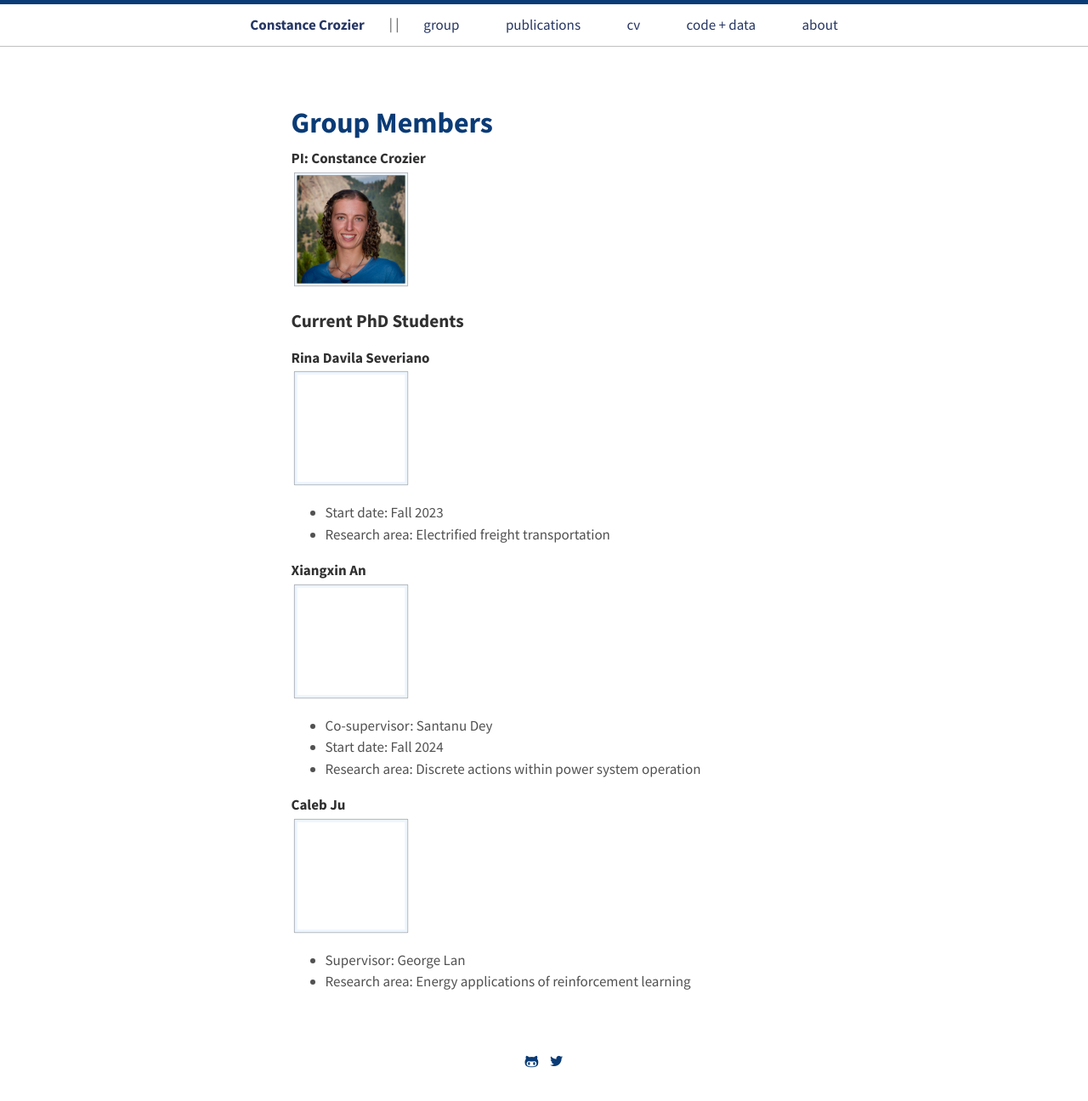
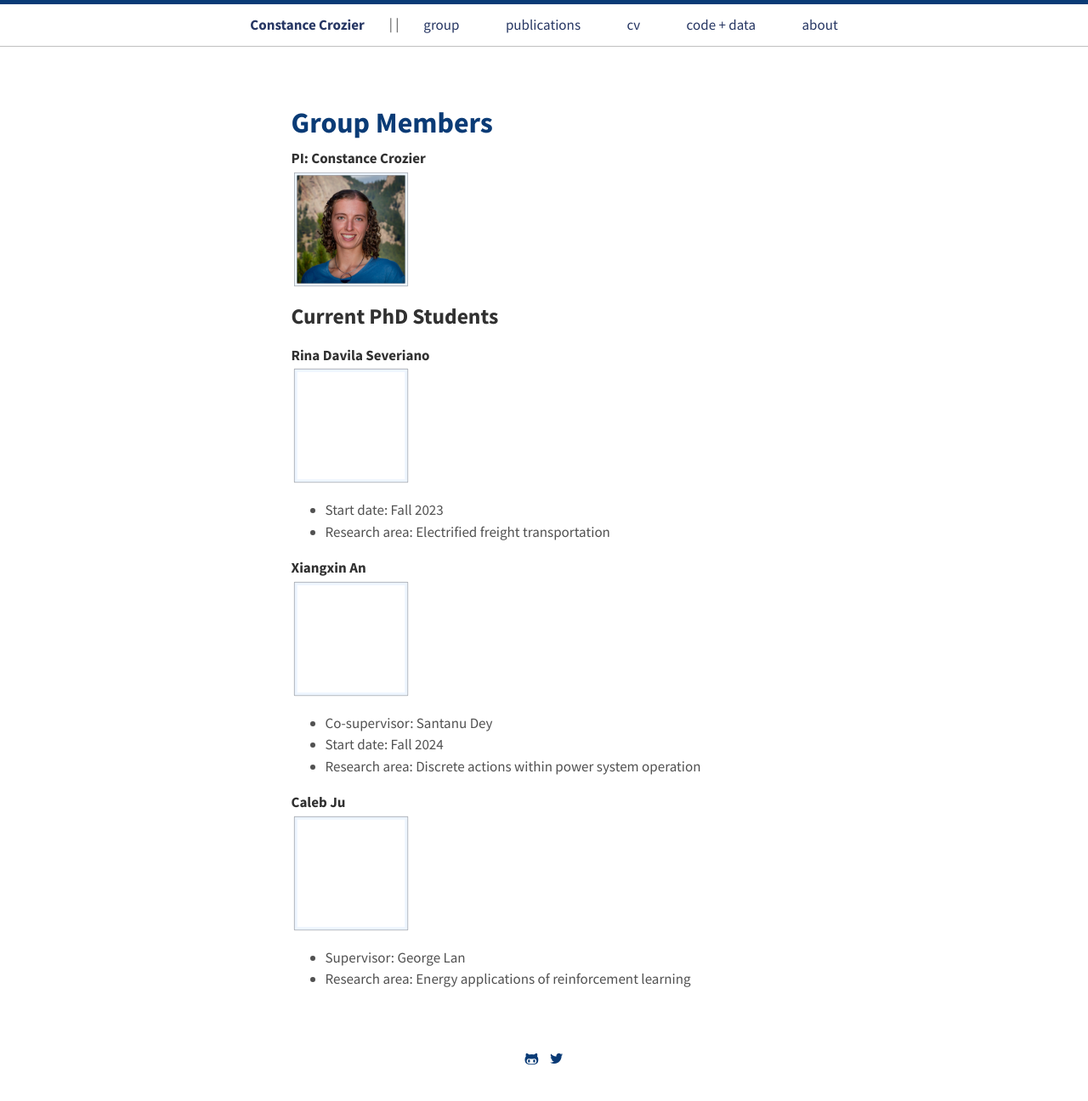
Before and after one commit to constancecrozier/constancecrozier.github.io, a Jekyll site: the page built from group.md, in a window 1280 px wide. Shown: the whole page at 85% size. Built offline with Jekyll 4.4.1, drawn with Linux system fonts in a browser that asks for light colours.

Commit message:
Update group.md

```diff
--- a/group.md
+++ b/group.md
@@ -6,7 +6,7 @@ title: Group Members
 **PI: Constance Crozier**
 <img src="/images/headshot_border-min.jpg" alt="drawing" width="140"/>
 
-<p style="text-align:center;"><h3>Current PhD Students</h3></p>
+<p style="text-align:center;"><h2>Current PhD Students</h2></p>
 
 **Rina Davila Severiano**
 <img src="/images/empty_frame.png" alt="drawing" width="140"/>
```
